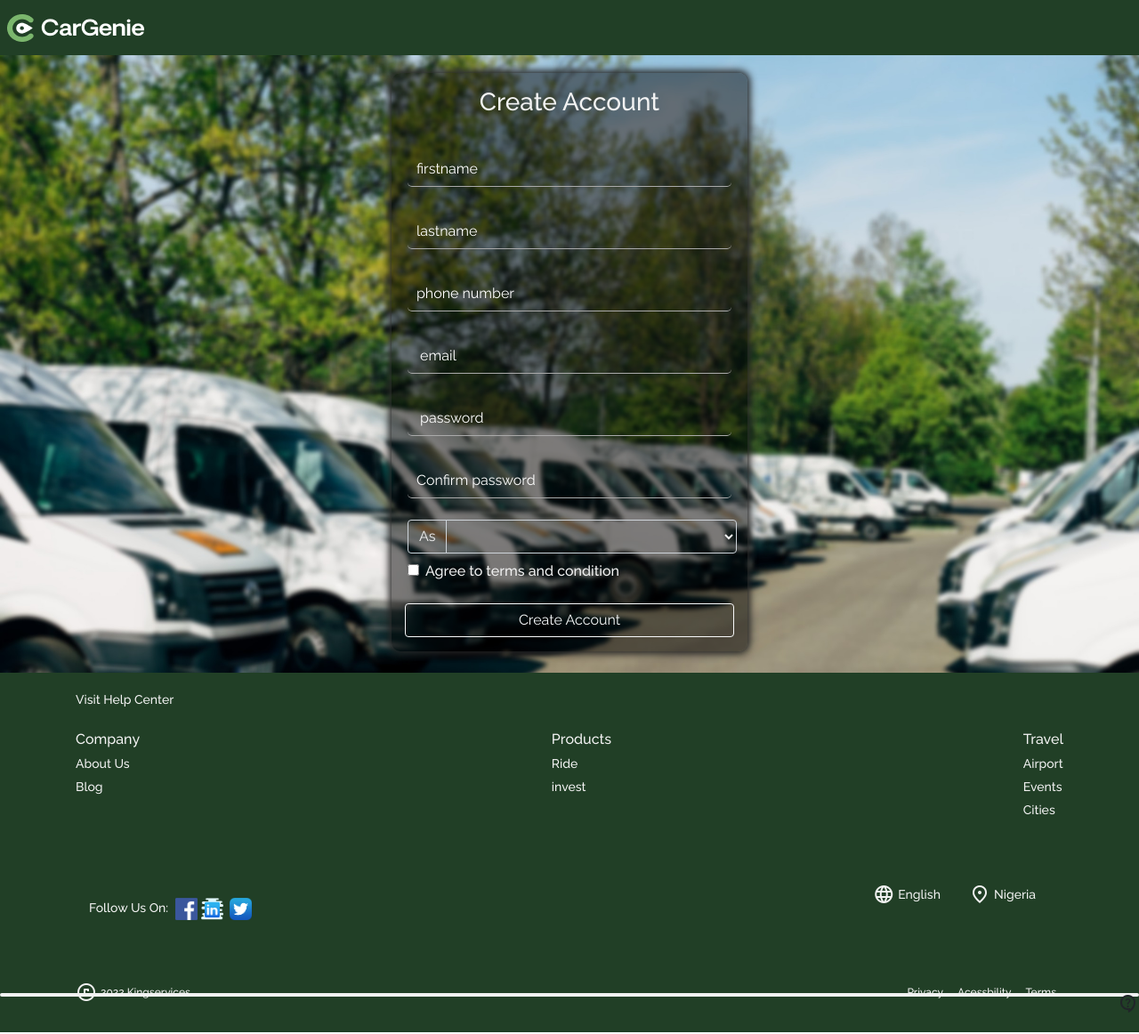
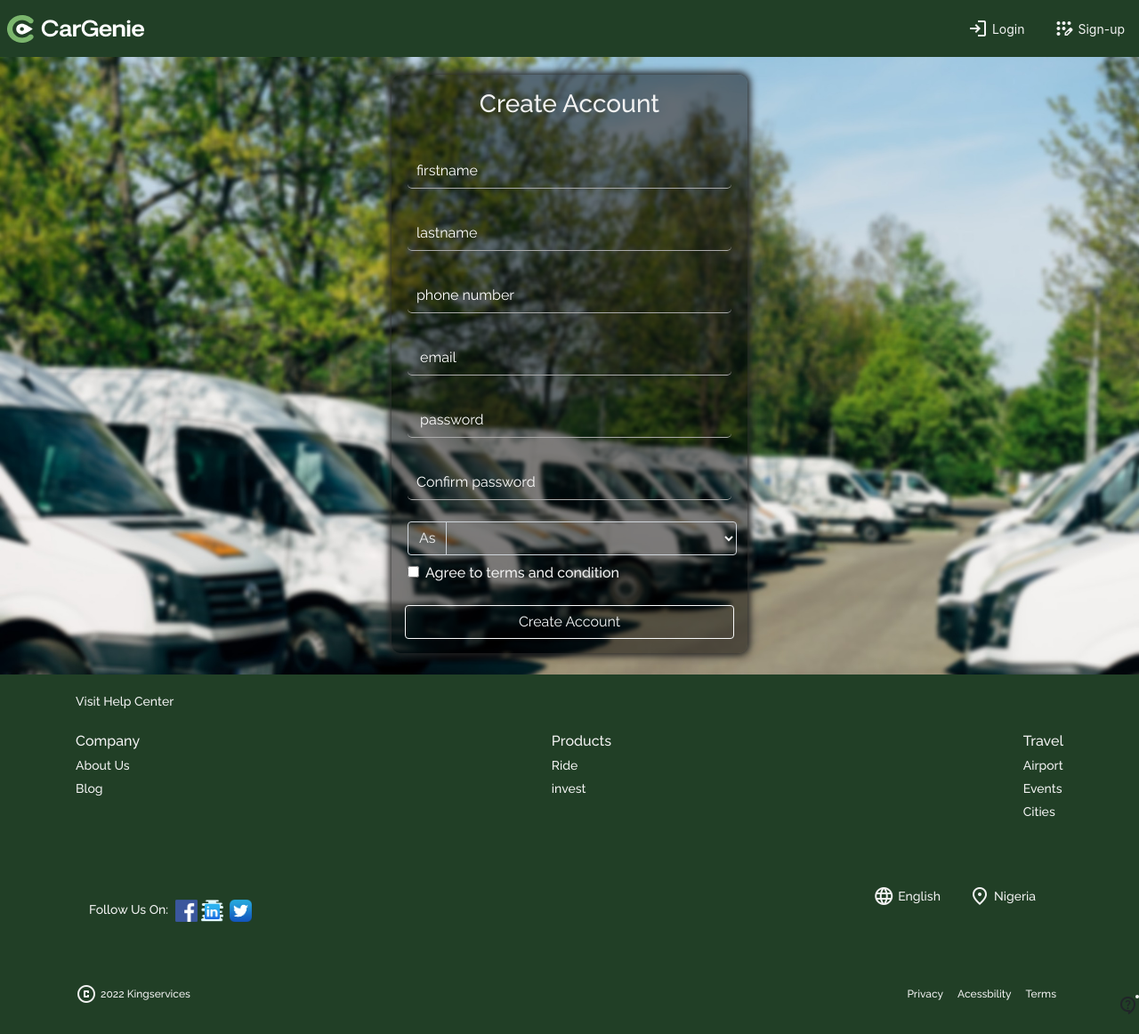
Before and after one commit to Kvngstar/Cargenie-Transports, a React (Create React App) app: page /signup in a window 1280 px wide. Shown: the whole page at 89% size. Built offline with nearby package versions, Linux system fonts and the light colour scheme.

Commit message:
rectified login  issue

```diff
--- a/src/component/nav.js
+++ b/src/component/nav.js
@@ -4,7 +4,7 @@ const Nav__ = () => {
   return (
     <div className="l d-flex carbg justify-content-between align-items-center flex-direction-row py-3 pb-3 px-2 box-shadow">
       <Logo />
-      <div className="tohideclass d-none">
+      <div className="tohideclass">
         <Link to="login">
           {" "}
           <span className="ml-3 whitetext  robotomeduim btn-sm rounded d-flex justify-content-center align-items-center">
--- a/src/style.css
+++ b/src/style.css
@@ -197,7 +197,8 @@
   align-items: baseline;
   justify-content: right;
   background-color: #f2f2f2;
-  width: 100%;
+  font-family: Arial, Helvetica, sans-serif;
+
 
 }
 
@@ -274,7 +275,7 @@ position: relative;
 }
 .chatBox {
   height: 400px;
-  width: 800px;
+  max-width: 800px;
   max-width: 800px;
   margin: auto;
   display: none;
@@ -620,7 +621,7 @@ table {
 }
 ::-webkit-scrollbar {
   background-color: #b5b5b5;
-  width: 0px;
+  width: 2px;
 }
 .notifybox::-webkit-scrollbar {
   background-color: #89c293;
@@ -734,6 +735,9 @@ li {
 }
 .fontsize10 {
   font-size: 10px;
+}
+.tohideclass{
+  display: flex;
 }
 @media screen and (max-width: 1300px) {
   .second-section {
```
